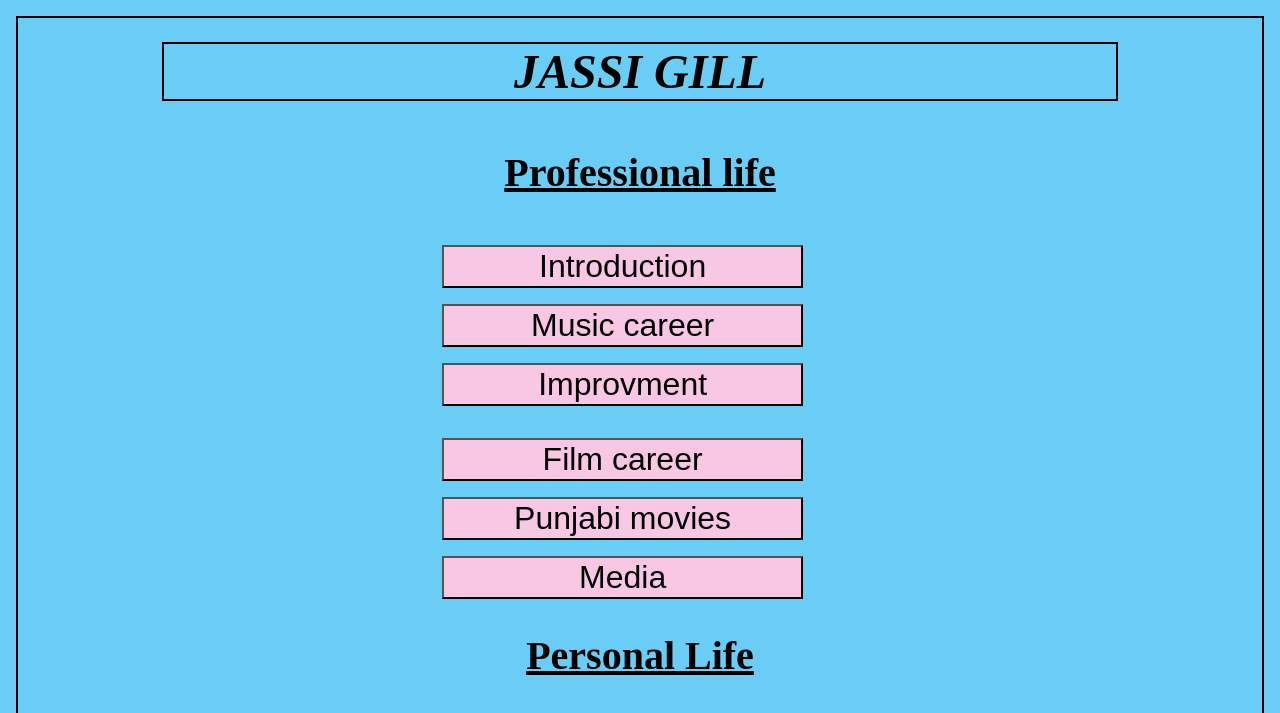
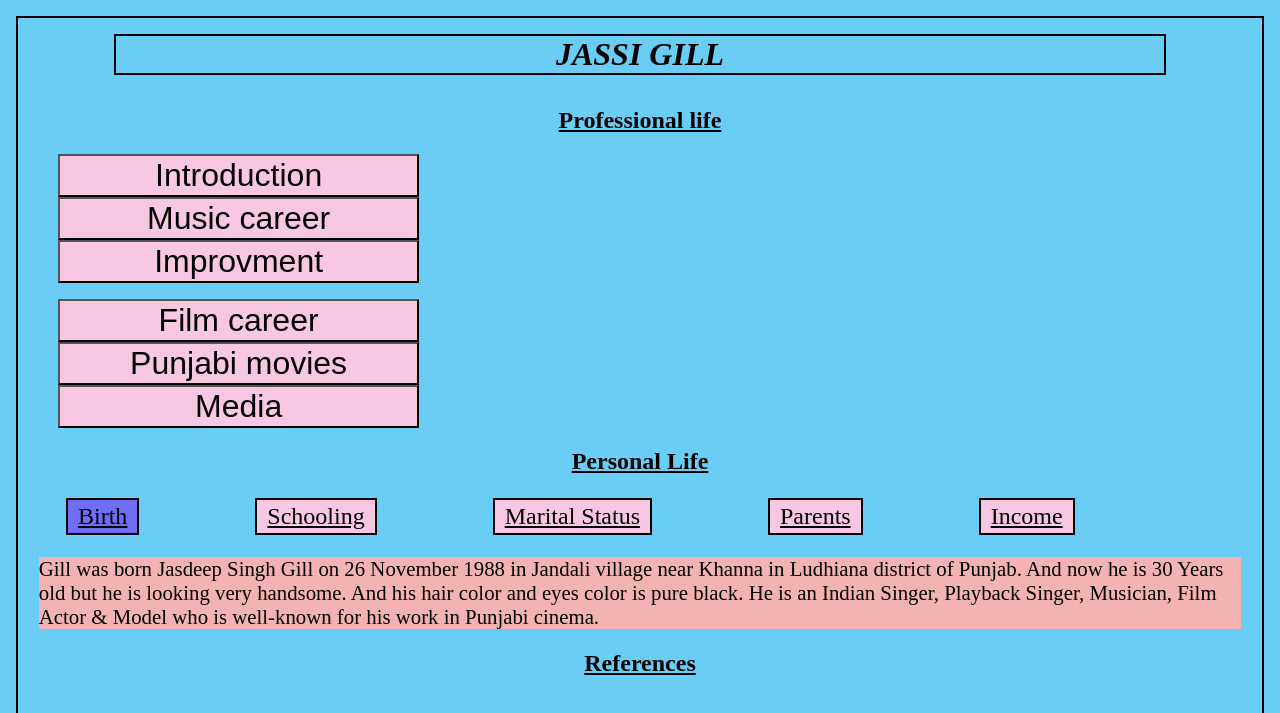
Before and after one commit to VeerpalKaur1511/Veerpal_Kaur_WEB303Assignments-java-, a plain HTML site: page As6/index.html in a window 1280 px wide. Shown: the top 713 px of the page. Drawn offline with nearby package versions, Linux system fonts and the light colour scheme.

Commit message:
updated css

```diff
--- a/As6/CSS/style.css
+++ b/As6/CSS/style.css
@@ -15,14 +15,14 @@ html{
 
 h1 {
     text-align: center;
-    font-size: 3em;
+    font-size: 2em;
     font-style: italic;
     border: 2px solid black;
     margin: 0.5em 3em 1em 3em;
 }
 h2{
     text-align: center;
-    font-size: 2.5em;
+    font-size: 1.5em;
     font-style: normal;
     text-decoration: underline;
 }
@@ -35,7 +35,7 @@ button {
     width: 30%;
     background-color: rgb(248, 199, 228);
     font-size: 2em;
-    margin: 0.5em 0em 0em 12em;
+
 }
 
 .accord-panel{
@@ -75,6 +75,6 @@ button {
 }
 
 pre{
-    margin: 0em 0em 0em 13em;
+
     font-size: 2em;
 }
```
